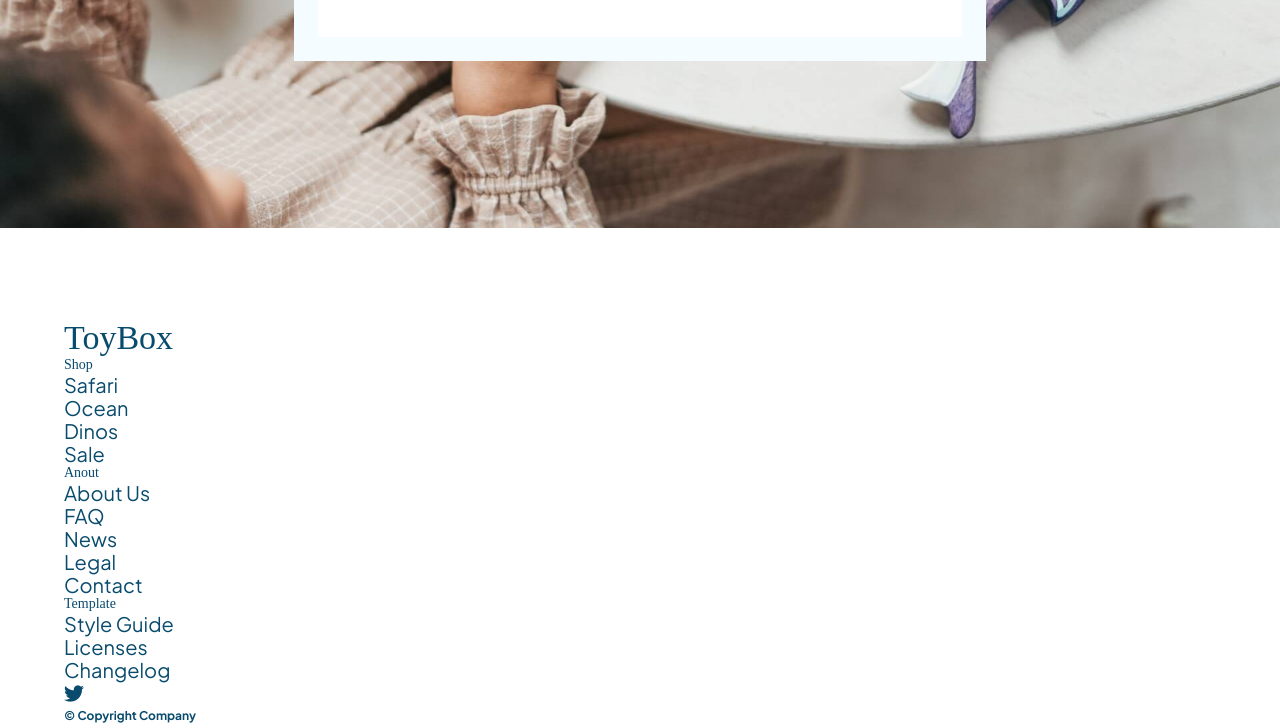
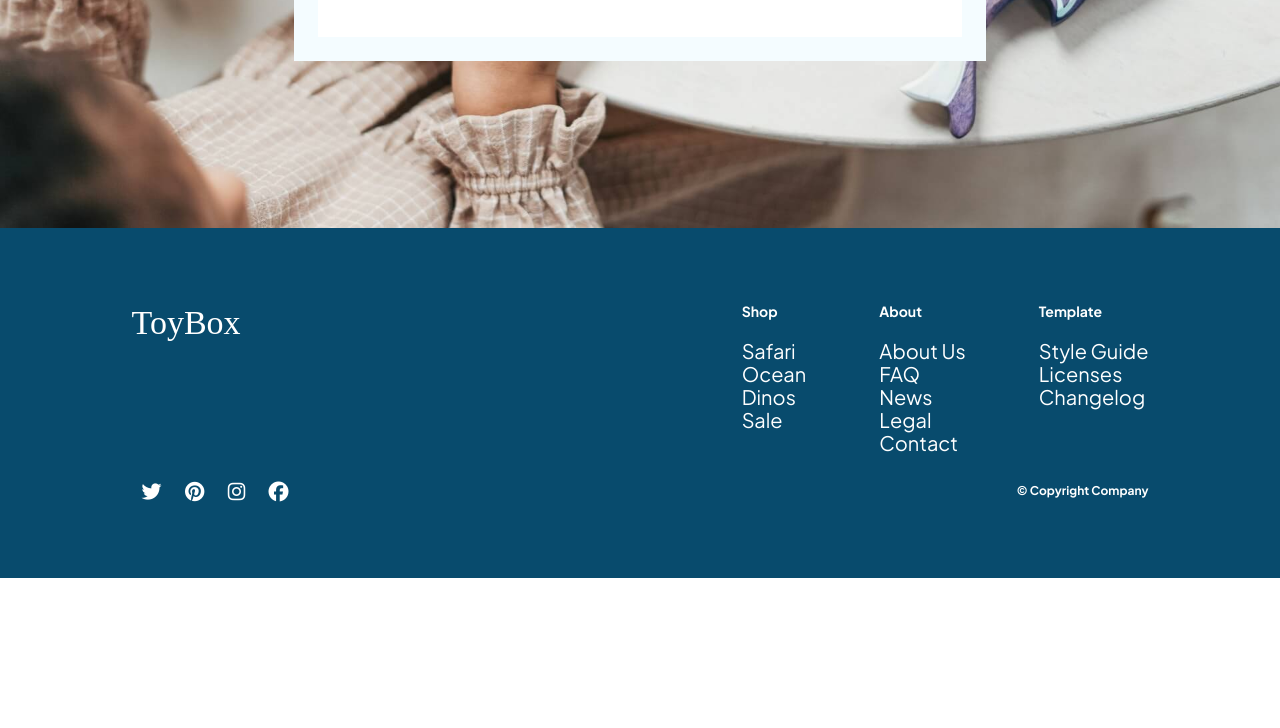
Before and after one commit to chxwcodes/toyBox-ecommerce, a plain HTML site: page index.html in a window 1280 px wide. Shown: the part 2879-3607 px from the top of the page. After the commit the page ends 3457 px from the top, so only its background shows below. Drawn offline with Linux system fonts and the light colour scheme; files whose address does not match are found by name; a web font is replaced by a local one.

Commit message:
finished footer styling

```diff
--- a/index.html
+++ b/index.html
@@ -156,7 +156,7 @@
 
 			<div class="footerFlexContainer">
 				<!-- logo -->
-				<a href="#" class="logo">
+				<a href="#" class="footerLogo">
 					<h4>ToyBox</h4>
 				</a>
 
@@ -186,7 +186,7 @@
 						<!-- footer about list -->
 						<ul class="footerAbout">
 							<li>
-								<h5>Anout</h5>
+								<h5>About</h5>
 							</li>
 							<li>
 								<a href="#">About Us</a>
@@ -237,17 +237,17 @@
 					</a>
 
 					<a href="#">
-						<i class="pinterest" aria-hidden="true"></i>
+						<i class="fa-brands fa-pinterest" aria-hidden="true"></i>
 						<span class="sr-only">Link to Pinterest</span>
 					</a>
 
 					<a href="#">
-						<i class="instagram" aria-hidden="true"></i>
+						<i class="fa-brands fa-instagram" aria-hidden="true"></i>
 						<span class="sr-only">Link to Instagram</span>
 					</a>
 
 					<a href="#">
-						<i class="facebook" aria-hidden="true"></i>
+						<i class="fa-brands fa-facebook" aria-hidden="true"></i>
 						<span class="sr-only">Link to Facebook</span>
 					</a>
 				</div> <!-- END socialIcons -->
--- /dev/null
+++ b/styles/sass/partials/_footer.scss
@@ -0,0 +1,33 @@
+footer {
+    background: $primary;
+    color: $solidWhite;
+    padding: 75px;
+
+    .footerFlexContainer {
+        display: flex;
+        justify-content: space-between;
+    }
+}
+
+.footerLogo h4 {
+    color: $solidWhite;
+}
+
+.footerNav {
+    width: 40%;
+
+    nav {
+        display: flex;
+        justify-content: space-between;
+    }
+}
+
+.social {
+    display: flex;
+    justify-content: space-between;
+    margin-top: 25px;
+
+    i {
+        margin: 0 10px;
+    }
+}
--- a/styles/sass/partials/_sections.scss
+++ b/styles/sass/partials/_sections.scss
@@ -51,13 +51,14 @@
     background-size: cover;
     background-repeat: no-repeat;
     min-height: 90vh;
+    margin-bottom: 0;
 
     .wrapper {
         display: flex;
         justify-content: center;
         align-items: center;
         //👇 setting a height allows us to align it vertically
-        min-height: 90vh; //👈90vh because we want it as big as the .play min-height
+        min-height: inherit; //👈90vh because we want it as big as the .play min-height, or use inherit
 
         .playContainer {
             width: 60%;
--- a/styles/sass/partials/_typography.scss
+++ b/styles/sass/partials/_typography.scss
@@ -63,6 +63,10 @@ h4 {
 
 h5 {
     font-size: 0.7rem;
+    color: $solidWhite;
+    font-family: $bodyFont;
+    font-weight: bold;
+    margin-bottom: 20px;
 }
 
 .smallCopy {
--- a/styles/sass/styles.scss
+++ b/styles/sass/styles.scss
@@ -5,3 +5,4 @@
 @import './partials/nav';
 @import './partials/header';
 @import './partials/sections';
+@import './partials/footer';
```
Also changed, not shown: styles/styles.css.
